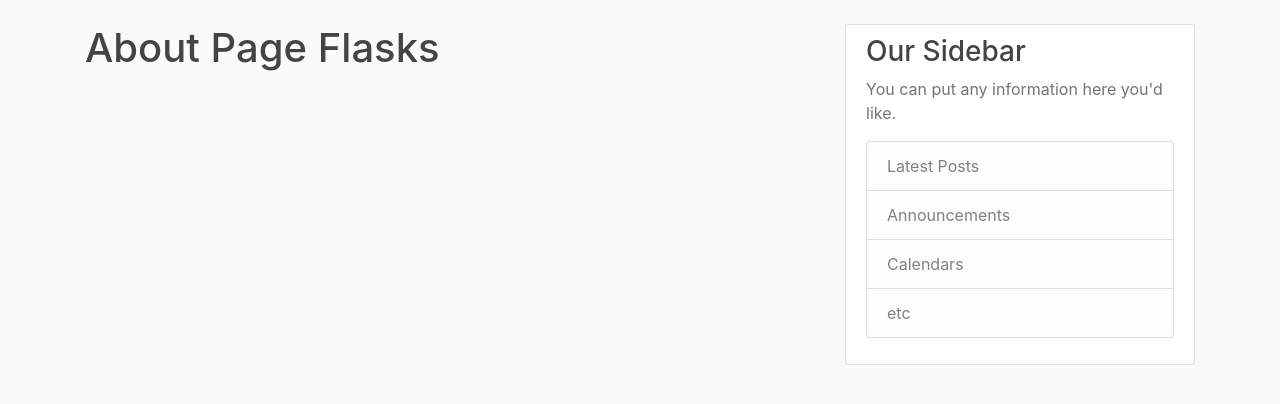
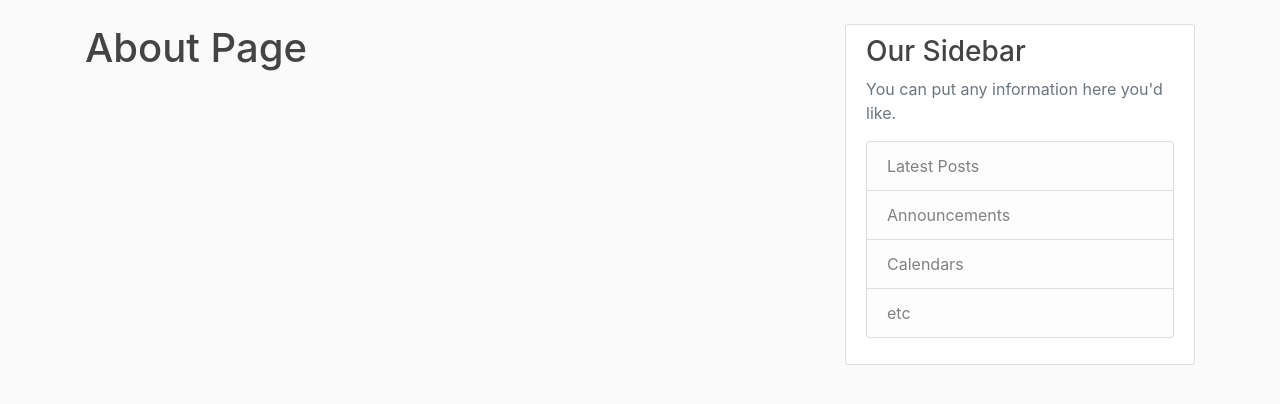
Before and after one commit to Debojyoti-Bhattacharyya/Flask-Blog, a Flask app: page /about in a window 1280 px wide. Shown: the part 56-460 px from the top of the page. Run offline with Flask 2, Linux system fonts and the light colour scheme; some libraries are stand-ins or nearby versions.

Commit message:
changed the about statement

```diff
--- a/templates/about.html
+++ b/templates/about.html
@@ -1,4 +1,4 @@
 {% extends "layout.html" %}
 {% block content %}
-    <h1>About Page Flasks</h1>
+    <h1>About Page</h1>
 {% endblock content %}
```
